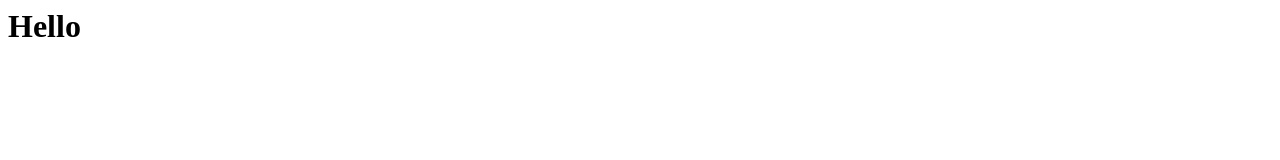
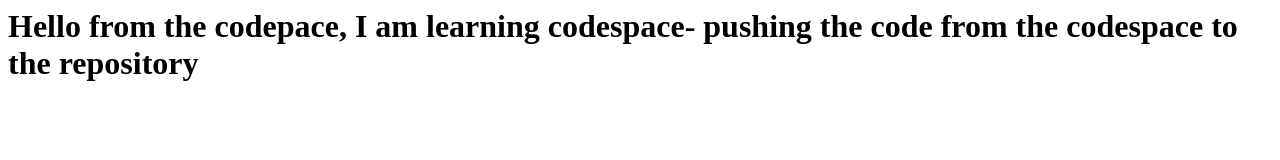
Before and after one commit to makutupu/skills-code-with-codespaces, a plain HTML site: page index.html in a window 1280 px wide. Drawn offline with Linux system fonts and the light colour scheme.

Commit message:
Adding hello from the codespace to repo

```diff
--- a/index.html
+++ b/index.html
@@ -1,3 +1,4 @@
 <html>
-  <h1>Hello</h1>
+  <h1>Hello from the codepace, I am learning codespace- pushing the code from the codespace to the repository
+  </h1>
 </html>
```
